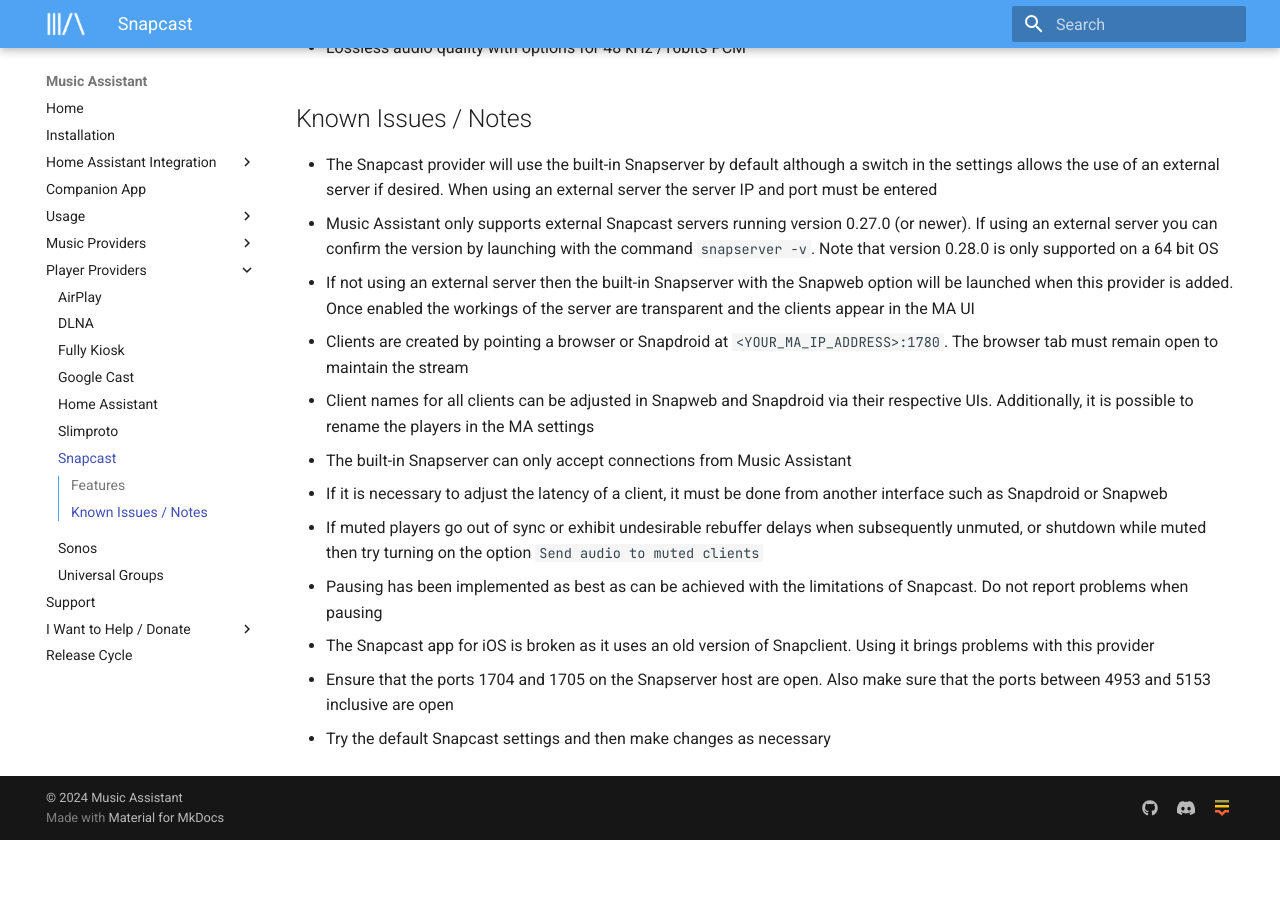
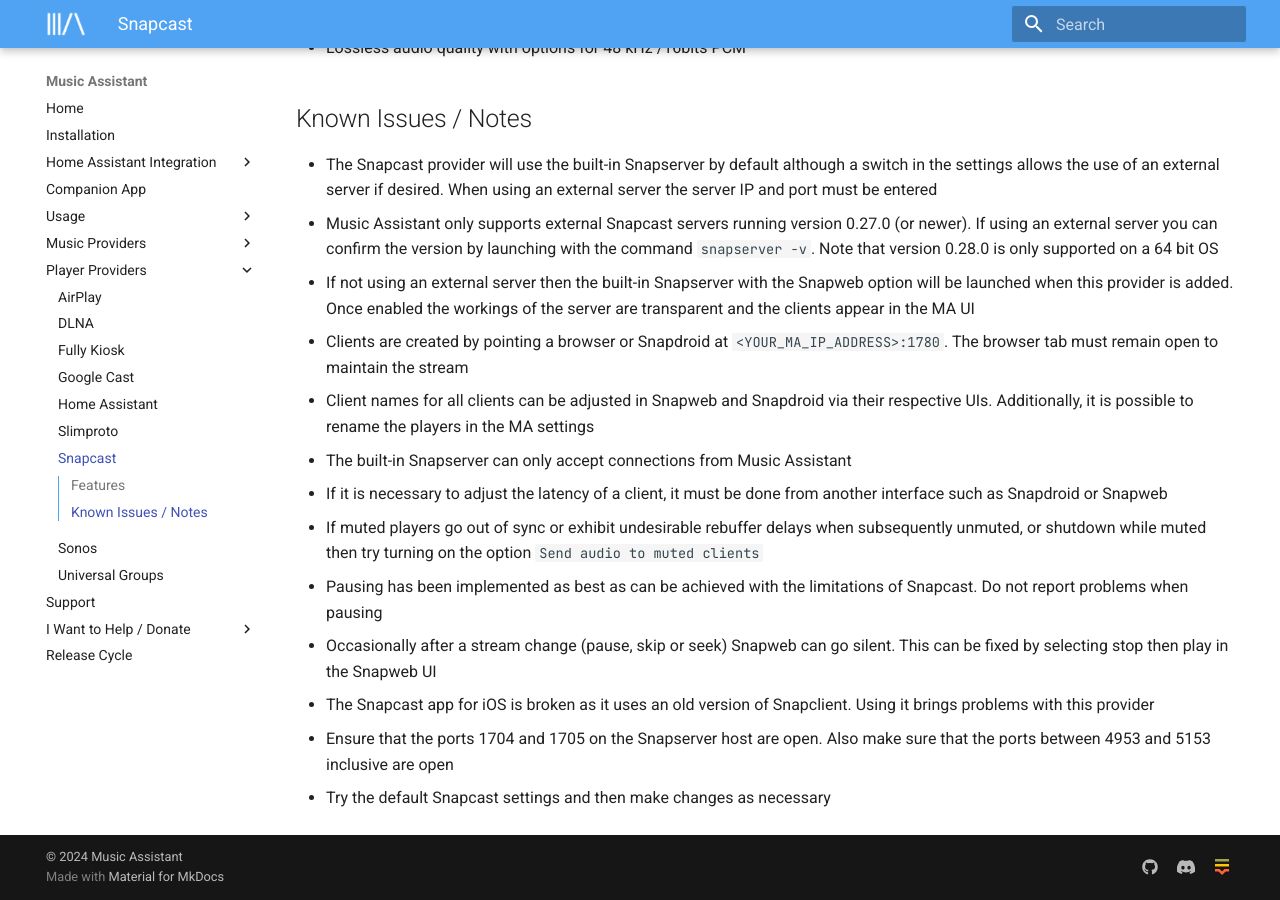
Before and after one commit to pwbriggs/music-assistant.github.io, an MkDocs documentation site: the page built from docs/player-support/snapcast.md, in a window 1280 px wide and 900 px high, scrolled down 1006 px. Built offline with MkDocs 1.6.1 and Material for MkDocs 9.7.7, drawn with Linux system fonts in a browser that asks for light colours; before the commit the page ends 1846 px from its top, so only the background shows below that.

Commit message:
Note about silent Snapweb

```diff
--- a/docs/player-support/snapcast.md
+++ b/docs/player-support/snapcast.md
@@ -23,6 +23,7 @@
 - If it is necessary to adjust the latency of a client, it must be done from another interface such as Snapdroid or Snapweb
 - If muted players go out of sync or exhibit undesirable rebuffer delays when subsequently unmuted, or shutdown while muted then try turning on the option `Send audio to muted clients`
 - Pausing has been implemented as best as can be achieved with the limitations of Snapcast. Do not report problems when pausing
+- Occasionally after a stream change (pause, skip or seek) Snapweb can go silent. This can be fixed by selecting stop then play in the Snapweb UI
 - The Snapcast app for iOS is broken as it uses an old version of Snapclient. Using it brings problems with this provider
 - Ensure that the ports 1704 and 1705 on the Snapserver host are open. Also make sure that the ports between 4953 and 5153 inclusive are open
 - Try the default Snapcast settings and then make changes as necessary
```
